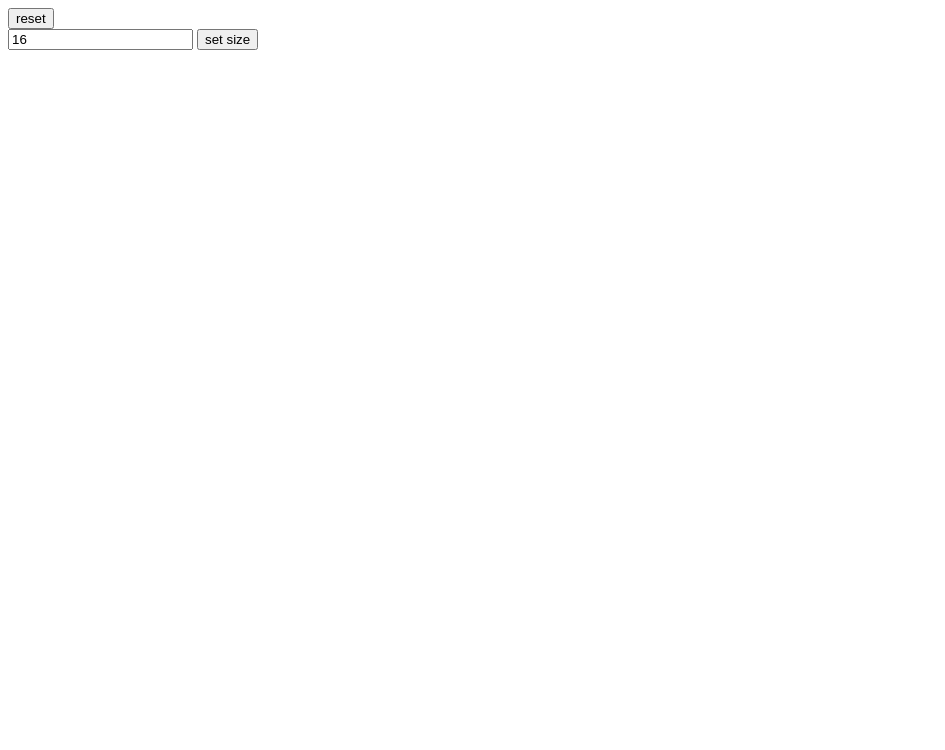
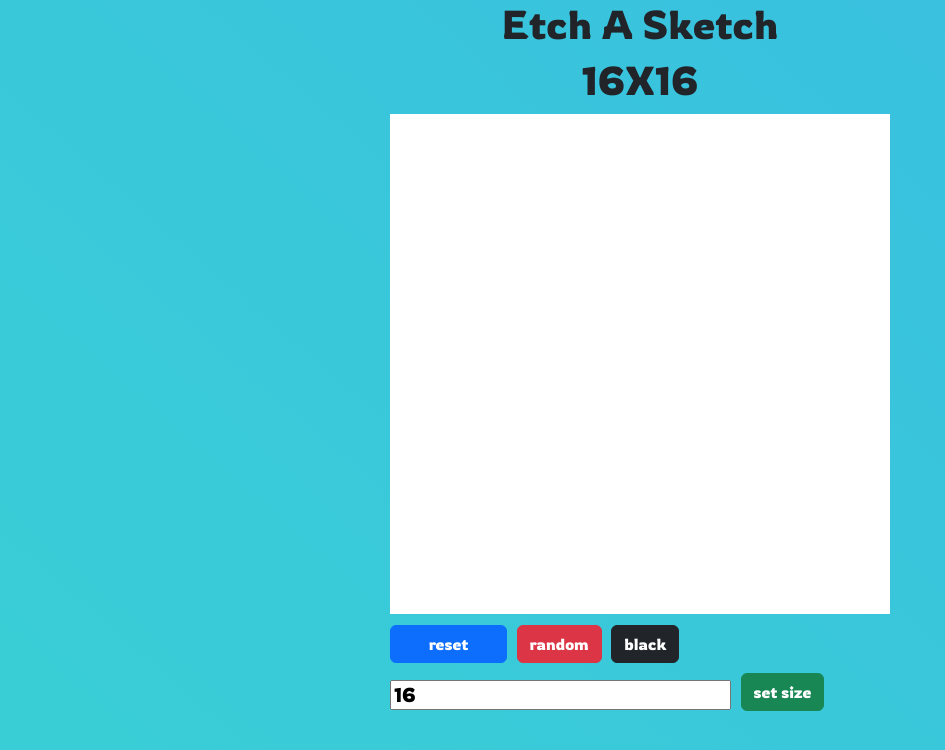
Before and after one commit to sunilpar/etch-a-sketch, a plain HTML site: page index.html in a window 1280 px wide. Shown: the whole page, without its empty margins (0-945 px from the left). Drawn offline with nearby package versions, Linux system fonts and the light colour scheme.

Commit message:
[javascript] update of javascript and complition of project

```diff
--- a/index.html
+++ b/index.html
@@ -4,21 +4,30 @@
     <meta charset="UTF-8">
     <meta name="viewport" content="width=device-width, initial-scale=1.0">
     <title>etch a sketch</title>
+    <link rel="stylesheet" href="https://cdn.jsdelivr.net/npm/bootstrap@5.3.3/dist/css/bootstrap.min.css">
+    <link rel="preconnect" href="https://fonts.googleapis.com">
+    <link rel="preconnect" href="https://fonts.gstatic.com" crossorigin>
+    <link href="https://fonts.googleapis.com/css2?family=Rowdies:wght@300;400;700&display=swap" rel="stylesheet">
     <link rel="stylesheet" href="./style.css">
 
 </head>
 <body>
 
+    <h1  style="text-align: center;">Etch A Sketch<h1>
+        <div class="sthbysth" style="text-align: center;"></div>
     <div class="container">
-        <title>Etch A Sketch</title>
-        <div class="content">
+          <div class="content">
+
             <div class="board"></div>
+
             <div class="buttons">
-                <button>reset</button>
+                <button  style="width: 117px;" class="btn btn-primary" onclick="resetBoard()">reset</button>
+                <button class="btn btn-danger" onclick="colorUpdate('random')">random</button>
+                <button class="btn btn-dark" onclick="colorUpdate('black')">black</button>
             </div>
             <div>
-                <input type="text" placeholder="size of board " value="16">
-                <button>set size</button>
+                <input type="text" placeholder="size of board " value="16" onchange="getSize(this.value)">
+                <button    class="btn btn-success" onclick="resetBoard()">set size</button>
             </div>
         </div>
     </div>
--- a/main.js
+++ b/main.js
@@ -0,0 +1,48 @@
+let container = document.querySelector(".container");
+let board = document.querySelector(".board");
+let color="black";
+let size;
+
+function printBoard(size){
+    let amt = size*size;
+    let by = document.querySelector(".sthbysth");
+    by.innerHTML=`${size}X${size}`;
+    board.style.gridTemplateColumns = `repeat(${size},1fr)`;
+    board.style.gridTemplateRows = `repeat(${size},1fr)`;
+    for( let i=0; i<=amt;i++){
+        let diva = document.createElement("div");
+        diva.addEventListener('mouseover', changeColor);
+        diva.style.backgroundColor="white";
+        board.insertAdjacentElement("beforeend",diva);
+
+    }
+}
+
+ printBoard(16);
+
+
+function getSize(input){
+    if(input>2 && input < 100){
+        printBoard(input)
+        return input;
+    }else{
+        console.log("too many ot to little square");
+    }
+}
+
+function resetBoard(){
+    let square= board.querySelectorAll("div");
+    square.forEach((div) => div.style.backgroundColor="white");
+}
+
+function changeColor(){
+    if(color === "random"){
+        this.style.backgroundColor =`hsl(${Math.random()*360}, 100%, 50%)`;
+    }else{
+        this.style.backgroundColor = color;
+    }
+}
+
+function colorUpdate(x){
+    color =x
+}
--- a/style.css
+++ b/style.css
@@ -0,0 +1,49 @@
+
+
+body{
+    background: linear-gradient(221deg, #aa40f0, #39bde1, #3aedc3);
+    background-size: 600% 600%;
+
+    -webkit-animation: AnimationName 43s ease infinite;
+    -moz-animation: AnimationName 43s ease infinite;
+    animation: AnimationName 43s ease infinite;
+}
+
+@-webkit-keyframes AnimationName {
+    0%{background-position:0% 82%}
+    50%{background-position:100% 19%}
+    100%{background-position:0% 82%}
+}
+@-moz-keyframes AnimationName {
+    0%{background-position:0% 82%}
+    50%{background-position:100% 19%}
+    100%{background-position:0% 82%}
+}
+@keyframes AnimationName {
+    0%{background-position:0% 82%}
+    50%{background-position:100% 19%}
+    100%{background-position:0% 82%}
+}
+.container{
+    display: flex;
+    justify-content: center;
+    align-items: center;
+    flex-wrap: wrap;
+    margin-top: 10px;
+}
+.board{
+    height: 500px;
+    width: 500px;
+    display: grid;
+
+}
+button, input, optgroup, select, textarea {
+    margin: 0;
+    font-family: inherit;
+    font-size:20px;
+    line-height: inherit;}
+
+h1{
+    padding: 0;
+    font-family: Rowdies ;
+}
```
